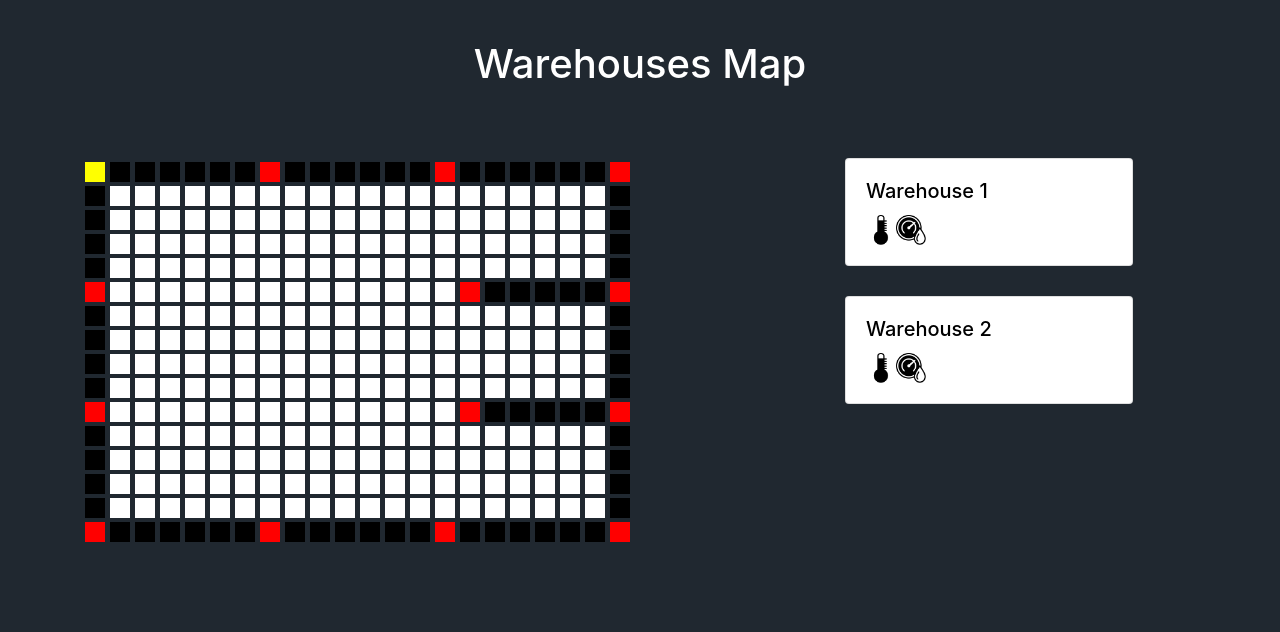
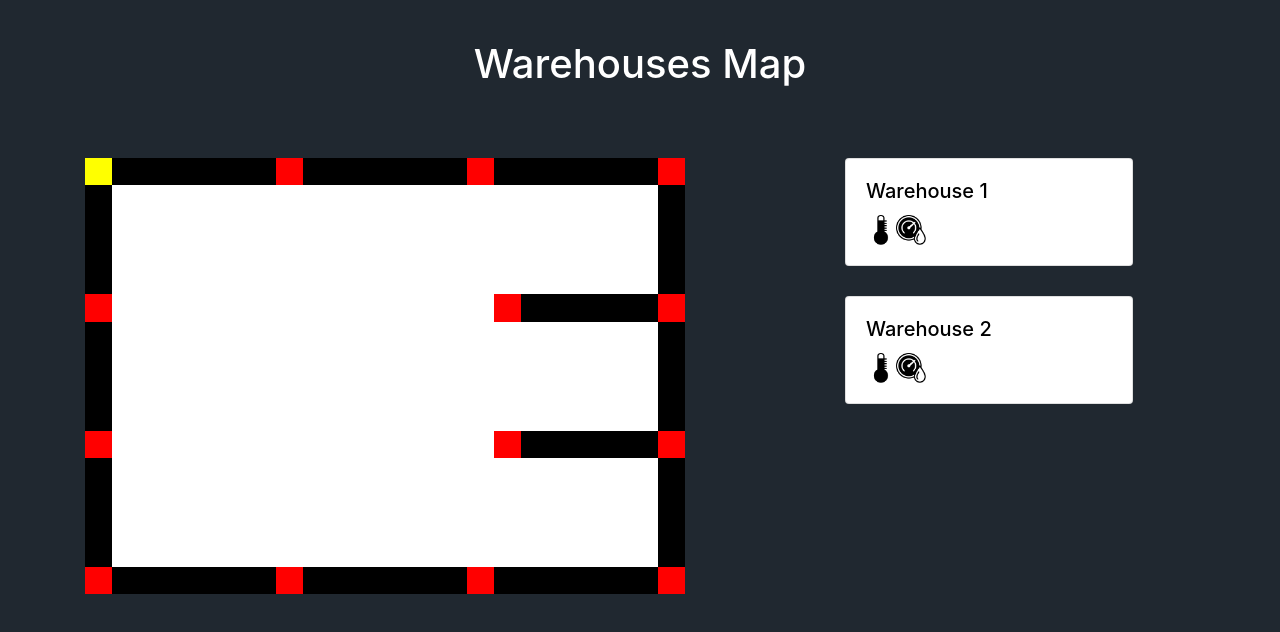
Before and after one commit to annguyenict172/ev3-auto-truck, an Angular app in the folder client/: page / in a window 1280 px wide. Shown: the top 632 px of the page. Built offline with nearby package versions, Linux system fonts and the light colour scheme; no server answers.

Commit message:
Modify style for map

```diff
--- a/client/src/styles.css
+++ b/client/src/styles.css
@@ -5,9 +5,11 @@ body {
 }
 
 #map img {
-  margin-right: 5px;
+  width: 4.5454%;
 }
 
 #map {
   margin-top: 30px;
+  width: 600px;
+  height: 409.9px;
 }
```
